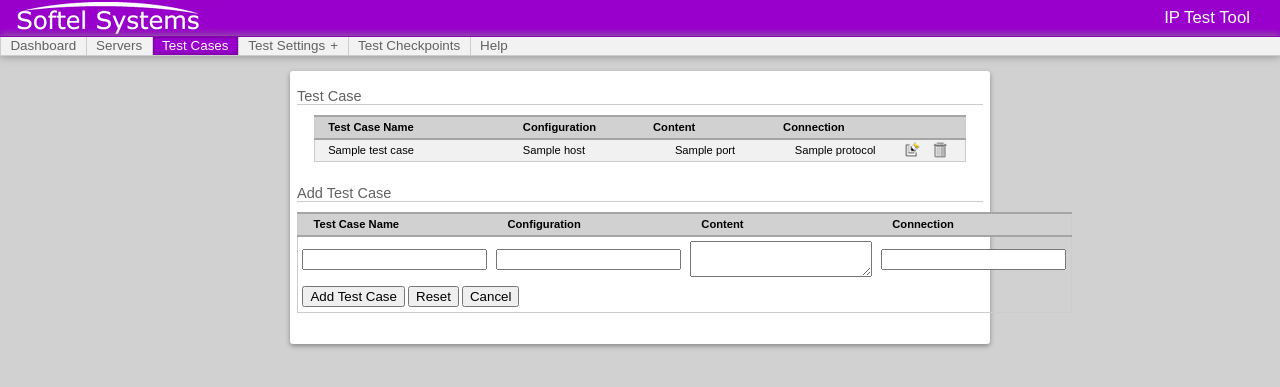
After one commit to loum/itt, a Django app: template src/itt/control/templates/test_case/index.html in a window 1280 px wide. The commit adds this page. Shown: the top 387 px of the page. Run offline with Django 3.2, Linux system fonts and the light colour scheme; the template is opened without the code that fills it: most values are stand-ins (such as "Sample title", 1, 10 or a date in 2020); form fields are guessed from the names that the template uses.

Commit message:
In general: feature/us38 task/ta65 -- Create the test_case view
control/static/test_case.css
control/templates/test_case/*
control/test_case/forms.py
* support for the index presentation

control/templates/base.html
* added the "href" for the "Test Case" navigation link

control/test_case/views.py
* added support for the "testcase" module index view

control/test_config/models.py
control/test_connection/models.py
control/test_content/models.py
* added __unicode__ method so that it presents the name when referenced
  via the form

control/urls.py
* updated URLconf so that it support the "testcase" app index view

```diff
--- /dev/null
+++ b/src/itt/control/static/test_case.css
@@ -0,0 +1,30 @@
+@import url('/static/itt.css');
+
+#testCaseList,
+#testCaseAdd {
+    padding-bottom: 2%;
+}
+#nameHead,
+#configurationHead,
+#contentHead,
+#connectionHead {
+    padding-left: 2%;
+    text-align: left;
+    width: 30%;
+}
+#configurationHead,
+#contentHead,
+#connectionHead {
+    width: 20%;
+}
+#id_name {
+    width: 200px;
+}
+.actionsIcons {
+    padding: 0;
+}
+.imageForm {
+    float: left;
+    padding-left: 5px;
+    padding-right: 5px;
+}
--- a/src/itt/control/templates/base.html
+++ b/src/itt/control/templates/base.html
@@ -19,7 +19,7 @@
     <ul id="mainNav">
         <li class="config"><a href="/config">Dashboard</a></li>
         <li class="servers"><a href="/server">Servers</a></li>
-        <li class="testcases"><a href="#">Test Cases</a></li>
+        <li class="testcases"><a href="/testcase">Test Cases</a></li>
         <li class="expandable"><a>Test Settings</a>
             <ul>
                 <li class="testconfig">
--- /dev/null
+++ b/src/itt/control/templates/test_case/index.html
@@ -0,0 +1,123 @@
+{% extends "base.html" %}
+
+{% comment %}
+The itt.control.testcase index.html accessible via:
+
+    http://<hostname><:itt_port>/testcase/
+
+    Variables:
+        test_case_list (itt.control.test_case.TestCase):
+        direct reference to the list of
+        itt.control.test_case.TestCase objects.
+
+{% endcomment %}
+
+{% block css %}
+<link href="{{ STATIC_URL }}test_case.css"
+      rel="stylesheet"
+      type="text/css" />
+{% endblock %}
+
+{% block body_tag %}<body id="testcases">{% endblock %}
+
+{% block title %}IP Test Tool Test Case{% endblock %}
+
+{% block content %}
+<h1>Test Case</h1>
+<div id="testCaseList">
+<table>
+    <thead>
+        <tr>
+            <th id="nameHead">Test Case Name</th>
+            <th id="configurationHead">Configuration</th>
+            <th id="contentHead">Content</th>
+            <th id="connectionHead">Connection</th>
+            <th>&nbsp;</th>
+        </tr>
+    </thead>
+    {% if test_case_list %}
+    <tbody>
+    {% for test_case in test_case_list %}
+        {% if forloop.counter|divisibleby:"2" %}
+        <tr>
+        {% else %}
+        <tr class="odd">
+        {% endif %}
+            <td class="textLeftAlign">{{ test_case.name }}</td>
+            <td class="textLeftAlign">{{ test_case.host }}</td>
+            <td>{{ test_case.port }}</td>
+            <td>{{ test_case.protocol }}</td>
+            <td class="actionsIcons">
+                <form class="imageForm"
+                      action="/testcase/update/" method="post">
+                    {% csrf_token %}
+                    <input type="image"
+                           name="submit"
+                           value="test_case_edit_pk_{{ test_case.pk }}"
+                           src="/static/images/itt_edit.png"
+                           alt="Test Case Edit"/ >
+                </form>
+                <form class="imageForm"
+                      action="/testcase/delete/" method="post">
+                    {% csrf_token %}
+                    <input type="image"
+                           name="submit"
+                           value="test_case_del_pk_{{ test_case.pk }}"
+                           src="/static/images/itt_delete.png"
+                           alt="Test Case Delete"/ >
+                </form>
+            </td>
+        </tr>
+    {% endfor %}
+    {% else %}
+        <tr>
+            <td colspan="5"><i>No test case available</i></td>
+        </tr>
+    {% endif %}
+    </tbody>
+</table>
+</div> <!-- testCaseList -->
+
+<h1>Add Test Case</h1>
+<div id="testCaseAdd">
+<form action="" method="post">
+    {% csrf_token %}
+    <table>
+        <colgroup>
+            <col id="name" />
+        </colgroup>
+        <thead>
+            <tr>
+                <th id="nameHead">Test Case Name</th>
+                <th id="configurationHead">Configuration</th>
+                <th id="contentHead">Content</th>
+                <th id="connectionHead">Connection</th>
+            </tr>
+        </thead>
+        <tfoot>
+            <tr>
+                <td colspan="4">
+                    <input type="submit"
+                           name="submit"
+                           value="Add Test Case">
+                    </input>
+                    <input type="reset" value="Reset"></input>
+                    <input type="submit"
+                           name="cancel"
+                           value="Cancel">
+                    </input>
+                </td>
+            </tr>
+        </tfoot>
+        <tbody>
+            <tr>
+                <td class="nameLeftAlign">{{ form.name }}</td>
+                <td>{{ form.test_configuration }}</td>
+                <td>{{ form.test_content }}</td>
+                <td>{{ form.test_connection }}</td>
+            </tr>
+        </tbody>
+    </table>
+</form>
+</div> <!-- testCaseAdd -->
+{% endblock %} {# case #}
--- a/src/itt/control/test_config/models.py
+++ b/src/itt/control/test_config/models.py
@@ -20,3 +20,6 @@ class TestConfig(CommonModel):
     chunk_size = IntegerRangeField(default=0,
                                    min_value=0,
                                    validators=[MinValueValidator(0)])
+
+    def __unicode__(self):
+        return self.name
--- a/src/itt/control/test_connection/models.py
+++ b/src/itt/control/test_connection/models.py
@@ -18,3 +18,6 @@ class TestConnection(CommonModel):
                                          MaxValueValidator(65535)])
     protocol = models.CharField(max_length=4,
                                 choices=common.utils.PROTOCOL_CHOICES)
+
+    def __unicode__(self):
+        return self.name
--- a/src/itt/control/test_content/models.py
+++ b/src/itt/control/test_content/models.py
@@ -13,3 +13,6 @@ class TestContent(CommonModel):
     bytes = IntegerRangeField(default=0,
                               min_value=0,
                               validators=[MinValueValidator(0)], )
+
+    def __unicode__(self):
+        return self.name
--- a/src/itt/control/urls.py
+++ b/src/itt/control/urls.py
@@ -28,6 +28,7 @@ urlpatterns = patterns('',
     url(r'^testcheckpoint/search/$', 'test_checkpoint.views.search'),
     url(r'^testcheckpoint/results/$', 'test_checkpoint.views.results'),
     url(r'^testcheckpoint/delete/$', 'test_checkpoint.views.delete'),
+    url(r'^testcase/$', 'test_case.views.index'),
     url(r'^test/', include(node_resource.urls)),
     url(r'^test/', include(checkpoint_resource.urls)),
 
```
Also changed, not shown: src/itt/control/test_case/forms.py (added, +8 -0 lines), src/itt/control/test_case/tests/__init__.py (+1 -0 lines), src/itt/control/test_case/tests/test_test_case_views.py (added, +20 -0 lines), src/itt/control/test_case/views.py (+27 -1 lines).
